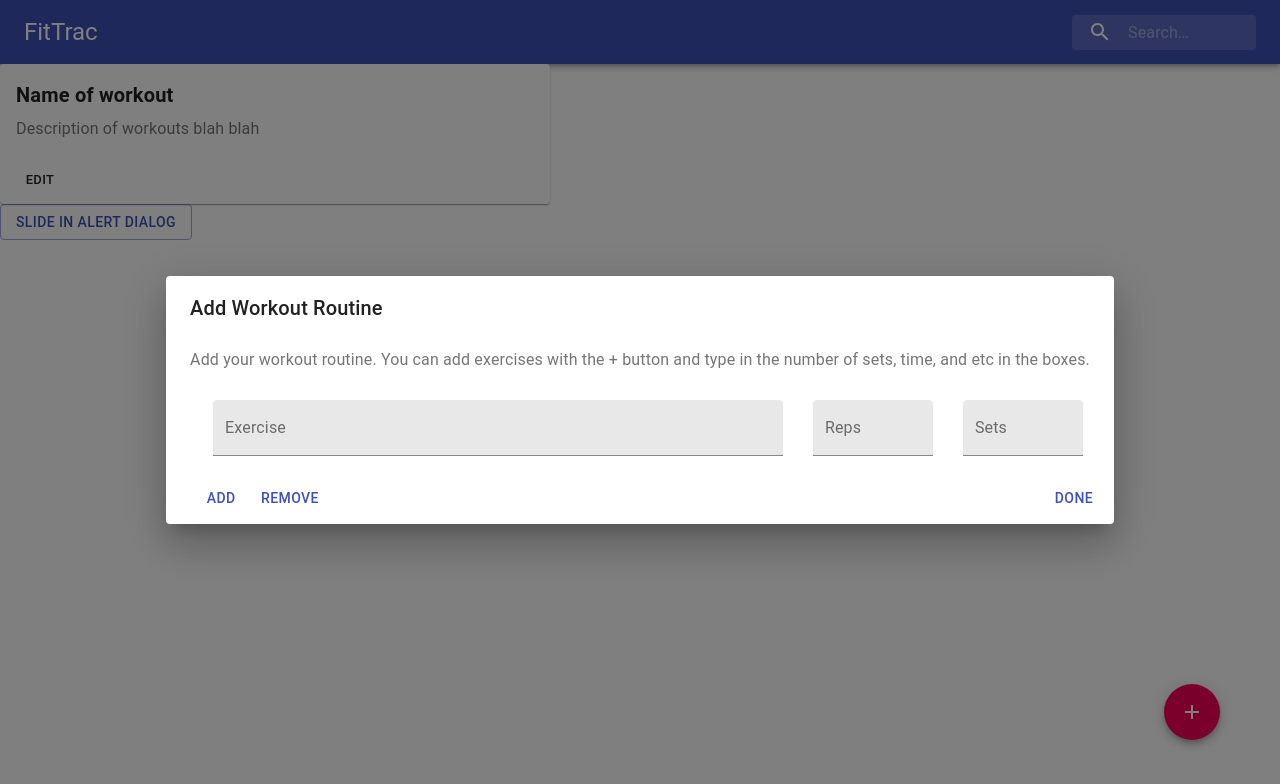
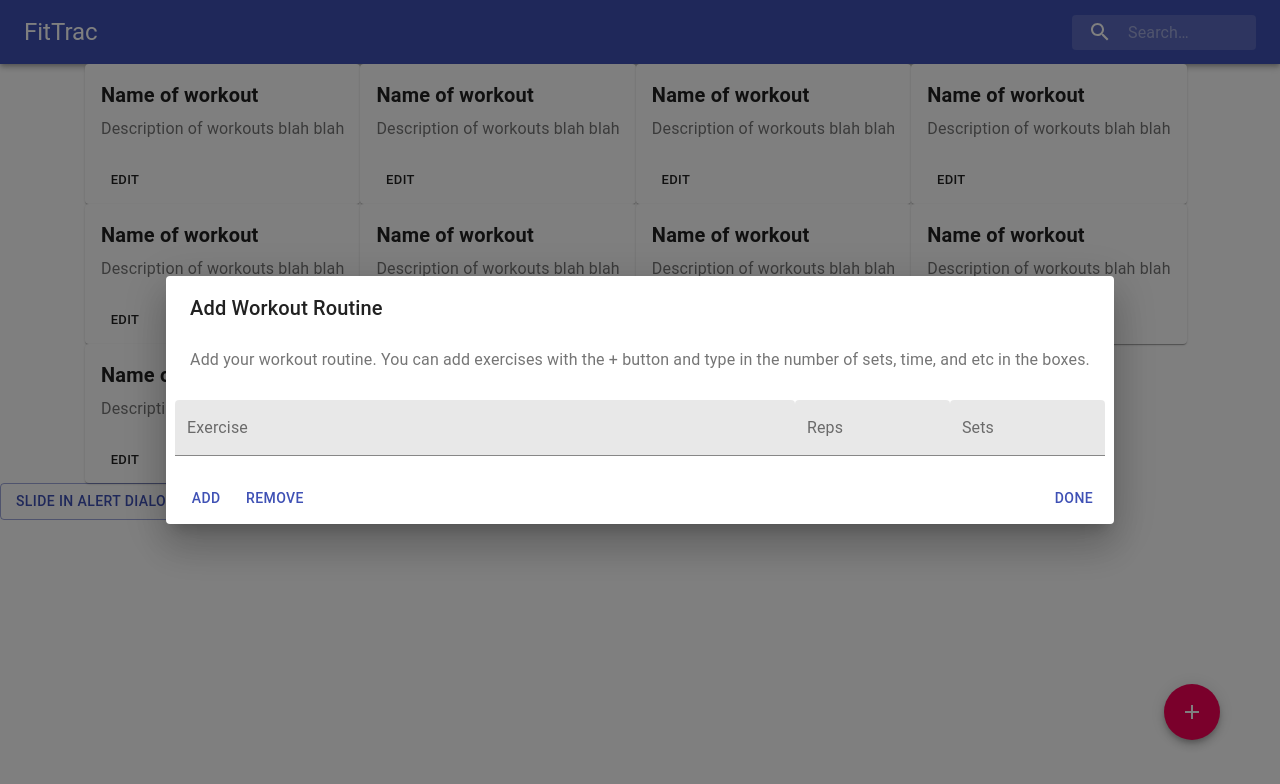
Before and after one commit to Zefty/FitTrac, a React (Create React App) app: page / in a window 1280 px wide. Both pictures are taken after a click on the button "SLIDE IN ALERT DIALOG". Shown: the top 784 px of the page. Built offline with nearby package versions, Linux system fonts and the light colour scheme.

Commit message:
adding workouts showcase using .map

```diff
--- a/src/App.tsx
+++ b/src/App.tsx
@@ -11,23 +11,12 @@ interface IState {
   openWindow: boolean,
 }
 
-
-
-
 class App extends React.Component<{}, IState> {
   public constructor(props: any) {
     super(props);
     this.state = {
       openWindow: false,
     };
-  }
-
-  public handleOpen = () => {
-    this.setState({openWindow: true})
-  }
-
-  public handleClose = () => {
-    this.setState({openWindow: false})
   }
 
   public render() {
@@ -47,8 +36,6 @@ class App extends React.Component<{}, IState> {
 
 
         <Routines/>
-        {/* <AddRoutine/> */}
-        {/* Separate button and window into two components so do not need AddRoutine */}
         <EditWindow openWindow={this.state.openWindow} handleOpen={this.handleOpen} handleClose={this.handleClose}/>
         <AddRoutineButton handleOpen={this.handleOpen}/>
 
@@ -57,6 +44,14 @@ class App extends React.Component<{}, IState> {
       </div>
     );
   }
+
+  public handleOpen = () => {
+    this.setState({openWindow: true})
+  }
+
+  public handleClose = () => {
+    this.setState({openWindow: false})
+  }
 }
 
 export default App;
--- a/src/components/AddRoutine/EditWindow.tsx
+++ b/src/components/AddRoutine/EditWindow.tsx
@@ -36,11 +36,11 @@ const useStyles = makeStyles((theme: Theme) =>
       flexWrap: 'wrap',
     },
     textField: {
-      marginLeft: theme.spacing(1),
-      marginRight: theme.spacing(1),
+      marginLeft: theme.spacing(0),
+      marginRight: theme.spacing(0),
     },
     dense: {
-      marginTop: 16,
+      marginTop: 0,
     },
     menu: {
     //   width: 200,
@@ -85,16 +85,16 @@ export default class EditWindow extends React.Component<IProps, IState> {
                         type in the number of sets, time, and etc in the boxes.
                     </DialogContentText>
 
-                    <div className="routineInputs">
-                        <this.body/>
-                    </div>
+
+                    <this.body/>
+
 
 
 
 
                 </DialogContent>
                 <DialogActions>
-                    <div className="container">
+                    <div className="container" style={{padding: 0, margin: 0}}>
                         <Button onClick={() => this.incrCounter()} color="primary">
                         Add
                         </Button>
@@ -133,10 +133,10 @@ export default class EditWindow extends React.Component<IProps, IState> {
     private body = () => {
         const classes = useStyles();
         return (
-            <div className="container">
+            <div>
                 {numRow.map(numRow =>
                     <div className="row">
-                        <div className="col-sm-8">
+                        <div className="col-sm-8" style={{margin: 0, padding: 0}}>
                             <TextField
                             id="filled-textarea"
                             label="Exercise"
@@ -149,7 +149,7 @@ export default class EditWindow extends React.Component<IProps, IState> {
                             />
                         </div>
 
-                        <div className="col-sm-2">
+                        <div className="col-sm-2" style={{margin: 0, padding: 0}}>
                             <TextField
                             id="filled-textarea"
                             label="Reps"
@@ -162,7 +162,7 @@ export default class EditWindow extends React.Component<IProps, IState> {
                             />
                         </div>
 
-                        <div className="col-sm-2">
+                        <div className="col-sm-2" style={{margin: 0, padding: 0}}>
                             <TextField
                             id="filled-textarea"
                             label="Sets"
--- a/src/components/Routines/Routines.tsx
+++ b/src/components/Routines/Routines.tsx
@@ -9,6 +9,8 @@ interface IState{
 
 }
 
+var numRow:number[] = [1,2,3,4,5,6,7,8,9,10]
+
 export default class Routines extends React.Component<IProps, IState> {
     constructor(props: any) {
         super(props)
@@ -17,9 +19,14 @@ export default class Routines extends React.Component<IProps, IState> {
 
     public render() {
         return(
-            <Card/>
-
-        )
+            <div className="container" style={{display: "flex", flexWrap: "wrap"}}>
+                {numRow.map(numRow =>
+                    <div>
+                        <Card/>
+                    </div>
+                )}
+            </div>
+        );
     }
 
 
```
